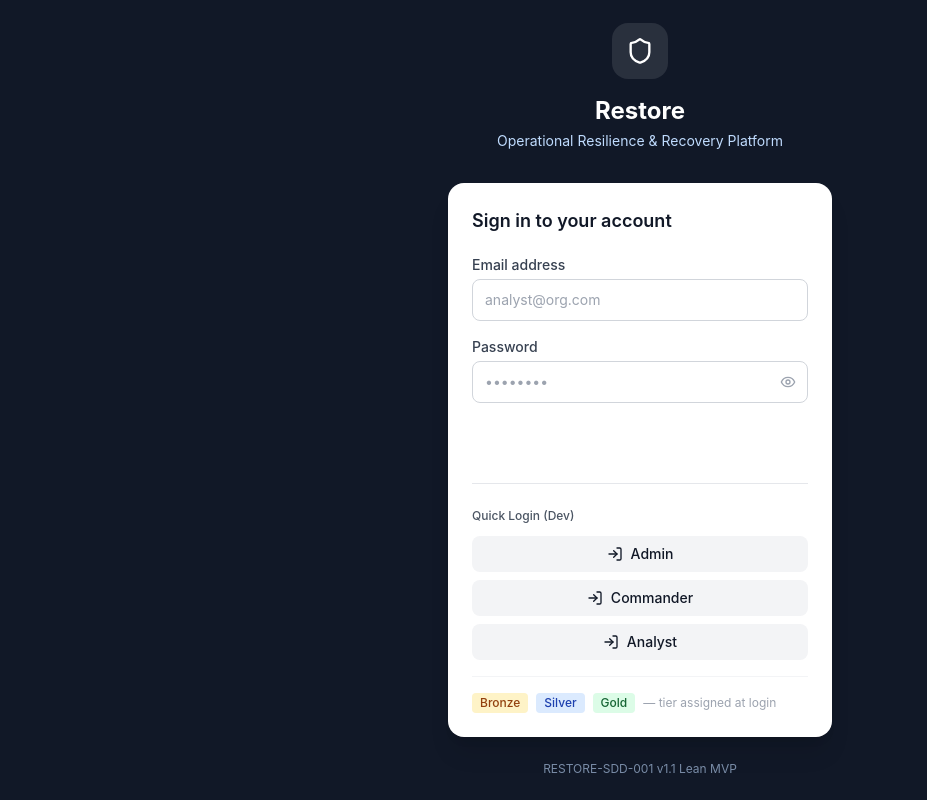
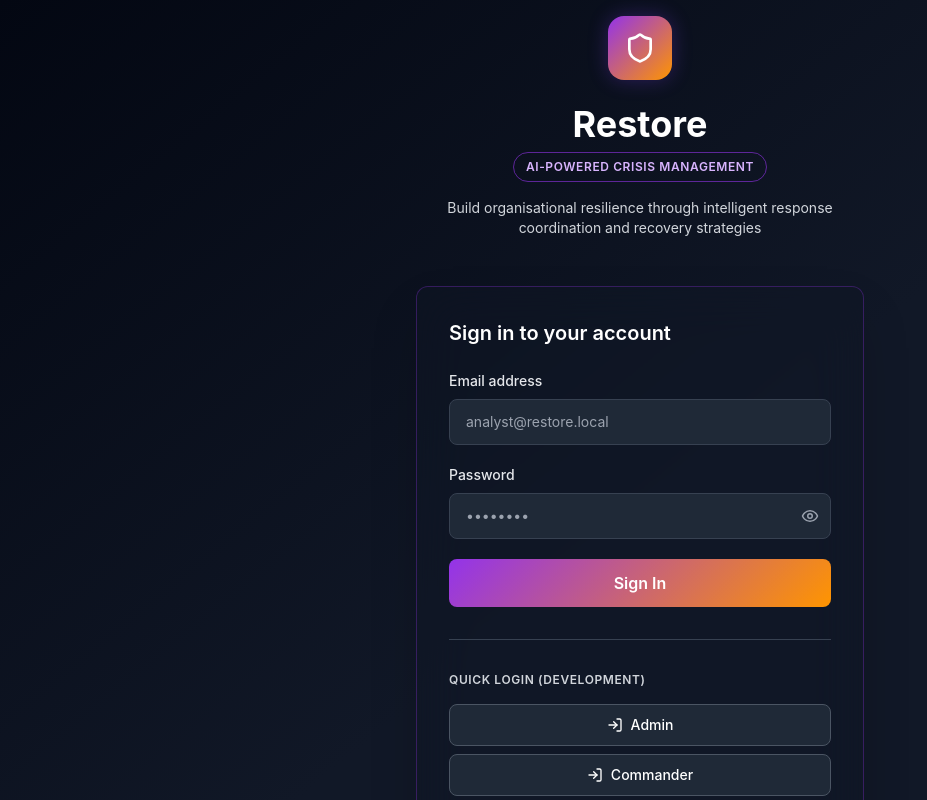
Before and after one commit to xsallowed/Restore, a React (Vite) app in the folder apps/web/: page /login in a window 1280 px wide. Shown: the top 800 px of the page, without its empty margins (0-927 px from the left). Built offline with nearby package versions, Linux system fonts and the light colour scheme; no server answers.

Commit message:
Establish consistent design system with style constants

```diff
--- /dev/null
+++ b/apps/web/src/lib/styleConstants.ts
@@ -0,0 +1,136 @@
+/**
+ * Global Style Constants
+ * Defines consistent typography, colors, and component styles across the application
+ */
+
+// ═══════════════════════════════════════════════════════════════
+// Typography
+// ═══════════════════════════════════════════════════════════════
+
+export const Typography = {
+  // Page headings - Large, bold with gradient effect
+  pageHeading: 'text-4xl md:text-5xl font-bold',
+
+  // Section headings - Medium, bold
+  sectionHeading: 'text-2xl md:text-3xl font-bold text-white',
+
+  // Subsection headings
+  subsectionHeading: 'text-lg font-semibold text-white',
+
+  // Card headings
+  cardHeading: 'text-base font-semibold text-white',
+
+  // Body text - Main content
+  bodyText: 'text-base text-dark-200',
+  bodyTextSmall: 'text-sm text-dark-300',
+
+  // Badge/tag text
+  badge: 'text-xs font-semibold uppercase tracking-wider',
+
+  // Button text
+  buttonText: 'text-sm font-semibold',
+};
+
+// ═══════════════════════════════════════════════════════════════
+// Colors & Gradients
+// ═══════════════════════════════════════════════════════════════
+
+export const Colors = {
+  // Primary accent
+  purple: '#9333ea',
+  purpleDark: '#7e22ce',
+
+  // Secondary accent
+  orange: '#ff9500',
+
+  // Tertiary accent
+  gold: '#fbbf24',
+  pink: '#ec4899',
+
+  // Text colors
+  textWhite: '#ffffff',
+  textLight: '#e5e7eb',
+  textGray: '#9ca3af',
+  textDark: '#6b7280',
+
+  // Background
+  bgDark: '#111827',
+  bgDarker: '#030712',
+};
+
+// ═══════════════════════════════════════════════════════════════
+// Button Styles
+// ═══════════════════════════════════════════════════════════════
+
+export const Buttons = {
+  // Primary button - Full gradient background
+  primary: 'inline-flex items-center justify-center gap-2 bg-gradient-purple-orange text-white px-6 py-3 rounded-lg font-semibold hover:shadow-glow transition-all active:scale-95',
+
+  // Secondary button - Outlined style
+  secondary: 'inline-flex items-center justify-center gap-2 border-2 border-purple-600 text-white px-6 py-3 rounded-lg font-semibold hover:bg-purple-600 hover:bg-opacity-10 transition-all',
+
+  // Tertiary button - Minimal style
+  tertiary: 'inline-flex items-center justify-center gap-2 text-white px-4 py-2 rounded-lg font-medium hover:bg-white/10 transition-all',
+
+  // Button with just text (link style)
+  link: 'inline-flex items-center gap-1 text-purple-400 hover:text-purple-300 font-medium transition-colors',
+
+  // Small button
+  small: 'inline-flex items-center justify-center gap-1 bg-purple-600 hover:bg-purple-700 text-white px-3 py-1.5 rounded-lg text-xs font-semibold transition-colors',
+};
+
+// ═══════════════════════════════════════════════════════════════
+// Badge Styles
+// ═══════════════════════════════════════════════════════════════
+
+export const Badges = {
+  // Purple outlined badge (for subtitles/tags)
+  purpleOutline: 'inline-flex items-center gap-2 border border-purple-600 border-opacity-60 px-3 py-1.5 rounded-full text-xs font-semibold text-purple-300 uppercase tracking-wider',
+
+  // Severity badges
+  p1: 'inline-flex px-2.5 py-1.5 rounded-md bg-red-600 text-red-100 text-xs font-semibold',
+  p2: 'inline-flex px-2.5 py-1.5 rounded-md bg-orange text-gray-900 text-xs font-semibold',
+  p3: 'inline-flex px-2.5 py-1.5 rounded-md bg-gold text-gray-900 text-xs font-semibold',
+  p4: 'inline-flex px-2.5 py-1.5 rounded-md bg-purple-600 text-purple-100 text-xs font-semibold',
+};
+
+// ═══════════════════════════════════════════════════════════════
+// Card Styles
+// ═══════════════════════════════════════════════════════════════
+
+export const Cards = {
+  // Base card container
+  base: 'bg-dark-900 bg-opacity-50 backdrop-blur border border-purple-600 border-opacity-20 rounded-lg p-4 transition-all hover:border-opacity-40',
+
+  // Large card
+  large: 'bg-dark-900 bg-opacity-50 backdrop-blur border border-purple-600 border-opacity-20 rounded-lg p-6 transition-all',
+
+  // Minimal card
+  minimal: 'bg-dark-800 bg-opacity-30 rounded-lg p-4 border border-dark-700 border-opacity-50',
+};
+
+// ═══════════════════════════════════════════════════════════════
+// Layout Spacing
+// ═══════════════════════════════════════════════════════════════
+
+export const Spacing = {
+  // Section spacing
+  sectionGap: 'space-y-6',
+  containerGap: 'space-y-8',
+
+  // Grid spacing
+  gridGap: 'gap-4',
+  gridGapLarge: 'gap-6',
+};
+
+// ═══════════════════════════════════════════════════════════════
+// Container Styles
+// ═══════════════════════════════════════════════════════════════
+
+export const Containers = {
+  // Page container
+  page: 'max-w-7xl mx-auto space-y-6',
+
+  // Section container
+  section: 'w-full',
+};
--- a/apps/web/src/pages/LoginPage.tsx
+++ b/apps/web/src/pages/LoginPage.tsx
@@ -7,6 +7,7 @@ import toast from 'react-hot-toast';
 import { Shield, Eye, EyeOff, LogIn } from 'lucide-react';
 import { authApi } from '../lib/api';
 import { useAuth } from '../store/auth';
+import { Buttons, Badges } from '../lib/styleConstants';
 
 const schema = z.object({
   email:    z.string().email('Valid email required'),
@@ -27,7 +28,6 @@ export function LoginPage() {
     try {
       const res = await authApi.login(data.email, data.password);
       const { token, user: apiUser } = res.data.data;
-      // Transform backend response to auth store format
       const user = {
         sub: apiUser.id || apiUser.sub,
         email: apiUser.email,
@@ -44,7 +44,6 @@ export function LoginPage() {
 
   const quickLogin = (email: string) => {
     try {
-      // Determine tier based on email
       let tier: 'BRONZE' | 'SILVER' | 'GOLD' | 'ADMIN' = 'BRONZE';
       let displayName = 'SOC Analyst';
 
@@ -75,72 +74,85 @@ export function LoginPage() {
   };
 
   return (
-    <div className="min-h-screen bg-dark-900 flex items-center justify-center p-4">
-      <div className="w-full max-w-sm">
-        {/* Logo */}
-        <div className="text-center mb-8">
-          <div className="inline-flex items-center justify-center w-14 h-14 rounded-2xl bg-white/10 mb-4">
-            <Shield size={28} className="text-white" />
+    <div className="min-h-screen bg-gradient-to-br from-dark-950 via-dark-900 to-dark-900 flex items-center justify-center p-4 relative overflow-hidden">
+      {/* Background gradient orbs */}
+      <div className="absolute inset-0 overflow-hidden pointer-events-none">
+        <div className="absolute -top-40 -right-40 w-80 h-80 bg-purple-600 rounded-full mix-blend-multiply filter blur-3xl opacity-20"></div>
+        <div className="absolute -bottom-40 -left-40 w-80 h-80 bg-orange rounded-full mix-blend-multiply filter blur-3xl opacity-20"></div>
+      </div>
+
+      <div className="w-full max-w-md relative z-10">
+        {/* Logo & Branding */}
+        <div className="text-center mb-12">
+          <div className="inline-flex items-center justify-center w-16 h-16 rounded-2xl bg-gradient-purple-orange shadow-glow mb-6">
+            <Shield size={32} className="text-white" />
           </div>
-          <h1 className="text-2xl font-bold text-white">Restore</h1>
-          <p className="text-blue-200 text-sm mt-1">Operational Resilience & Recovery Platform</p>
+          <h1 className="text-4xl font-bold text-white mb-2">Restore</h1>
+          <p className={Badges.purpleOutline + ' justify-center mx-auto'}>
+            AI-Powered Crisis Management
+          </p>
+          <p className="text-dark-300 text-sm mt-4">Build organisational resilience through intelligent response coordination and recovery strategies</p>
         </div>
 
-        {/* Card */}
-        <div className="bg-white rounded-2xl shadow-xl p-6">
-          <h2 className="text-lg font-semibold text-gray-900 mb-5">Sign in to your account</h2>
+        {/* Login Card */}
+        <div className="bg-dark-900 bg-opacity-40 backdrop-blur-xl border border-purple-600 border-opacity-30 rounded-xl shadow-2xl p-8 mb-6">
+          <h2 className="text-xl font-semibold text-white mb-6">Sign in to your account</h2>
 
-          <form onSubmit={handleSubmit(onSubmit)} className="space-y-4">
+          <form onSubmit={handleSubmit(onSubmit)} className="space-y-5">
+            {/* Email Field */}
             <div>
-              <label className="block text-sm font-medium text-gray-700 mb-1">Email address</label>
+              <label className="block text-sm font-medium text-dark-200 mb-2">Email address</label>
               <input
                 {...register('email')}
                 type="email"
                 autoComplete="email"
-                placeholder="analyst@org.com"
-                className="w-full border border-gray-300 rounded-lg px-3 py-2.5 text-sm focus:outline-none focus:ring-2 focus:ring-brand-500 focus:border-transparent"
+                placeholder="analyst@restore.local"
+                className="w-full bg-dark-800 border border-dark-700 hover:border-purple-600 hover:border-opacity-50 focus:border-purple-600 text-white rounded-lg px-4 py-3 text-sm transition-colors focus:outline-none focus:ring-1 focus:ring-purple-500 focus:ring-opacity-30"
               />
-              {errors.email && <p className="text-red-500 text-xs mt-1">{errors.email.message}</p>}
+              {errors.email && <p className="text-red-400 text-xs mt-1.5">{errors.email.message}</p>}
             </div>
 
+            {/* Password Field */}
             <div>
-              <label className="block text-sm font-medium text-gray-700 mb-1">Password</label>
+              <label className="block text-sm font-medium text-dark-200 mb-2">Password</label>
               <div className="relative">
                 <input
                   {...register('password')}
                   type={showPw ? 'text' : 'password'}
                   autoComplete="current-password"
                   placeholder="••••••••"
-                  className="w-full border border-gray-300 rounded-lg px-3 py-2.5 text-sm focus:outline-none focus:ring-2 focus:ring-brand-500 focus:border-transparent pr-10"
+                  className="w-full bg-dark-800 border border-dark-700 hover:border-purple-600 hover:border-opacity-50 focus:border-purple-600 text-white rounded-lg px-4 py-3 text-sm transition-colors focus:outline-none focus:ring-1 focus:ring-purple-500 focus:ring-opacity-30 pr-10"
                 />
                 <button
                   type="button"
                   onClick={() => setShowPw(p => !p)}
-                  className="absolute right-3 top-1/2 -translate-y-1/2 text-gray-400 hover:text-gray-600"
+                  className="absolute right-3 top-1/2 -translate-y-1/2 text-dark-400 hover:text-dark-200 transition-colors"
+                  tabIndex={-1}
                 >
-                  {showPw ? <EyeOff size={16} /> : <Eye size={16} />}
+                  {showPw ? <EyeOff size={18} /> : <Eye size={18} />}
                 </button>
               </div>
-              {errors.password && <p className="text-red-500 text-xs mt-1">{errors.password.message}</p>}
+              {errors.password && <p className="text-red-400 text-xs mt-1.5">{errors.password.message}</p>}
             </div>
 
+            {/* Sign In Button */}
             <button
               type="submit"
               disabled={isSubmitting}
-              className="w-full bg-brand-600 hover:bg-brand-700 disabled:opacity-50 text-white font-medium py-2.5 rounded-lg text-sm transition-colors"
+              className={Buttons.primary + ' w-full disabled:opacity-50 disabled:cursor-not-allowed'}
             >
-              {isSubmitting ? 'Signing in…' : 'Sign in'}
+              {isSubmitting ? 'Signing in…' : 'Sign In'}
             </button>
           </form>
 
-          {/* Quick login buttons for development */}
-          <div className="mt-6 pt-6 border-t border-gray-200">
-            <p className="text-xs text-gray-600 mb-3 font-medium">Quick Login (Dev)</p>
-            <div className="grid grid-cols-1 gap-2">
+          {/* Quick Login Section */}
+          <div className="mt-8 pt-8 border-t border-dark-700">
+            <p className="text-xs font-semibold text-dark-300 uppercase tracking-wider mb-4">Quick Login (Development)</p>
+            <div className="space-y-2">
               <button
                 type="button"
                 onClick={() => quickLogin('admin@restore.local')}
-                className="flex items-center justify-center gap-2 w-full bg-gray-100 hover:bg-gray-200 text-gray-900 font-medium py-2 rounded-lg text-sm transition-colors"
+                className="w-full flex items-center justify-center gap-2 bg-dark-800 hover:bg-dark-700 border border-dark-600 text-white py-2.5 rounded-lg text-sm font-medium transition-all"
               >
                 <LogIn size={16} />
                 Admin
@@ -148,7 +160,7 @@ export function LoginPage() {
               <button
                 type="button"
                 onClick={() => quickLogin('commander@restore.local')}
-                className="flex items-center justify-center gap-2 w-full bg-gray-100 hover:bg-gray-200 text-gray-900 font-medium py-2 rounded-lg text-sm transition-colors"
+                className="w-full flex items-center justify-center gap-2 bg-dark-800 hover:bg-dark-700 border border-dark-600 text-white py-2.5 rounded-lg text-sm font-medium transition-all"
               >
                 <LogIn size={16} />
                 Commander
@@ -156,7 +168,7 @@ export function LoginPage() {
               <button
                 type="button"
                 onClick={() => quickLogin('analyst@restore.local')}
-                className="flex items-center justify-center gap-2 w-full bg-gray-100 hover:bg-gray-200 text-gray-900 font-medium py-2 rounded-lg text-sm transition-colors"
+                className="w-full flex items-center justify-center gap-2 bg-dark-800 hover:bg-dark-700 border border-dark-600 text-white py-2.5 rounded-lg text-sm font-medium transition-all"
               >
                 <LogIn size={16} />
                 Analyst
@@ -164,17 +176,28 @@ export function LoginPage() {
             </div>
           </div>
 
-          <div className="mt-4 pt-4 border-t border-gray-100">
-            <div className="flex gap-2 text-xs text-gray-500">
-              <span className="inline-block px-2 py-0.5 bg-amber-100 text-amber-800 rounded font-medium">Bronze</span>
-              <span className="inline-block px-2 py-0.5 bg-blue-100 text-blue-800 rounded font-medium">Silver</span>
-              <span className="inline-block px-2 py-0.5 bg-green-100 text-green-800 rounded font-medium">Gold</span>
-              <span className="text-gray-400 self-center">— tier assigned at login</span>
+          {/* Tier Legend */}
+          <div className="mt-6 pt-6 border-t border-dark-700">
+            <p className="text-xs text-dark-400 mb-3 font-medium">Account tiers</p>
+            <div className="flex flex-wrap gap-2">
+              <span className="inline-flex items-center gap-1.5 px-2.5 py-1.5 bg-amber-500/20 border border-amber-500/50 text-amber-300 rounded-full text-xs font-semibold">
+                <span className="w-1.5 h-1.5 bg-amber-400 rounded-full"></span>
+                Bronze
+              </span>
+              <span className="inline-flex items-center gap-1.5 px-2.5 py-1.5 bg-blue-500/20 border border-blue-500/50 text-blue-300 rounded-full text-xs font-semibold">
+                <span className="w-1.5 h-1.5 bg-blue-400 rounded-full"></span>
+                Silver
+              </span>
+              <span className="inline-flex items-center gap-1.5 px-2.5 py-1.5 bg-yellow-500/20 border border-yellow-500/50 text-yellow-300 rounded-full text-xs font-semibold">
+                <span className="w-1.5 h-1.5 bg-yellow-400 rounded-full"></span>
+                Gold
+              </span>
             </div>
           </div>
         </div>
 
-        <p className="text-center text-blue-200/60 text-xs mt-6">
+        {/* Footer */}
+        <p className="text-center text-dark-400 text-xs">
           RESTORE-SDD-001 v1.1 Lean MVP
         </p>
       </div>
--- a/apps/web/src/pages/silver/OrchestratorDashboard.tsx
+++ b/apps/web/src/pages/silver/OrchestratorDashboard.tsx
@@ -12,6 +12,7 @@ import { EventCard } from '../../components/recovery/EventCard';
 import { EventDetailsModal } from '../../components/recovery/EventDetailsModal';
 import { NewEventDialog } from '../../components/recovery/NewEventDialog';
 import { useState } from 'react';
+import { Buttons, Typography, Cards, Badges } from '../../lib/styleConstants';
 
 const STATUS_CONFIG: Record<string, { color: string; dot: string; label: string }> = {
   OPERATIONAL:        { color: 'bg-dark-900 bg-opacity-50 text-dark-200 border-gold border-opacity-40',   dot: 'bg-gold', label: 'Operational' },
@@ -72,12 +73,15 @@ export function OrchestratorDashboard() {
       {/* Header */}
       <div className="flex items-center justify-between">
         <div>
-          <h1 className="text-3xl font-bold text-white">Incident Recovery Center</h1>
-          <p className="text-sm text-dark-200 mt-0.5">Manage and orchestrate cyber incident responses</p>
+          <div className="mb-3">
+            <span className={Badges.purpleOutline}>Crisis Response Platform</span>
+          </div>
+          <h1 className={Typography.sectionHeading}>Incident Recovery Center</h1>
+          <p className={Typography.bodyText + ' mt-2'}>Manage and orchestrate cyber incident responses with AI-powered insights</p>
         </div>
         <button
           onClick={() => setShowNewEventDialog(true)}
-          className="flex items-center gap-2 bg-gradient-purple-orange text-white px-6 py-3 rounded-lg text-sm font-semibold hover:shadow-glow transition-all"
+          className={Buttons.primary}
         >
           <Plus size={18} />
           Create Incident
@@ -92,7 +96,7 @@ export function OrchestratorDashboard() {
           { label: 'Degraded', value: degradedCount, icon: Activity, color: degradedCount > 0 ? 'text-orange' : 'text-dark-400' },
           { label: 'Operational', value: healthyCount, icon: CheckCircle, color: 'text-gold' },
         ].map(stat => (
-          <div key={stat.label} className="bg-dark-900 bg-opacity-50 backdrop-blur rounded-lg border border-purple-600 border-opacity-20 p-4 flex items-center gap-3">
+          <div key={stat.label} className={Cards.base + ' p-4'}>
             <stat.icon size={20} className={stat.color} />
             <div>
               <p className="text-2xl font-bold text-white">{stat.value}</p>
@@ -157,7 +161,7 @@ export function OrchestratorDashboard() {
 
           <button
             onClick={() => setActiveEventId(null)}
-            className="w-full py-3 bg-dark-900 border border-purple-600 hover:border-orange text-purple-400 hover:text-orange font-semibold rounded-lg transition-all"
+            className={Buttons.secondary + ' w-full'}
           >
             Back to Events List
           </button>
@@ -167,7 +171,7 @@ export function OrchestratorDashboard() {
       {/* Events Grid - Show when no event is active */}
       {!activeEventId && (
         <div>
-          <h2 className="text-lg font-bold text-white mb-4">
+          <h2 className={Typography.subsectionHeading + ' mb-4'}>
             {activeEvents.length > 0 ? 'Active Incidents' : 'No Active Incidents'}
           </h2>
           {activeEvents.length > 0 ? (
@@ -190,13 +194,13 @@ export function OrchestratorDashboard() {
               ))}
             </div>
           ) : (
-            <div className="bg-dark-900 bg-opacity-50 backdrop-blur border-2 border-gold border-opacity-30 rounded-xl p-12 text-center">
+            <div className={Cards.large + ' border-gold border-opacity-30 text-center'}>
               <CheckCircle size={48} className="text-gold mx-auto mb-4" />
               <h3 className="text-xl font-bold text-white mb-2">All Systems Operational</h3>
-              <p className="text-dark-200 mb-6">No active incidents. Create one to test the recovery platform.</p>
+              <p className={Typography.bodyText + ' mb-6'}>No active incidents. Create one to test the recovery platform.</p>
               <button
                 onClick={() => setShowNewEventDialog(true)}
-                className="inline-flex items-center gap-2 bg-gradient-purple-orange text-white px-6 py-3 rounded-lg font-semibold transition-all hover:shadow-glow"
+                className={Buttons.primary}
               >
                 <Plus size={18} />
                 Create Test Incident
@@ -209,7 +213,7 @@ export function OrchestratorDashboard() {
       {/* Business Service Health Panel - Always show */}
       {!activeEventId && (
         <div>
-          <h2 className="text-sm font-semibold text-purple-300 uppercase tracking-wide mb-3">Business Service Health</h2>
+          <h2 className={Badges.purpleOutline + ' mb-4'}>Business Service Health</h2>
           <div className="grid grid-cols-1 sm:grid-cols-2 lg:grid-cols-3 gap-3">
             {services.map(service => {
               const cfg = STATUS_CONFIG[service.status as string] ?? STATUS_CONFIG.OPERATIONAL;
```
